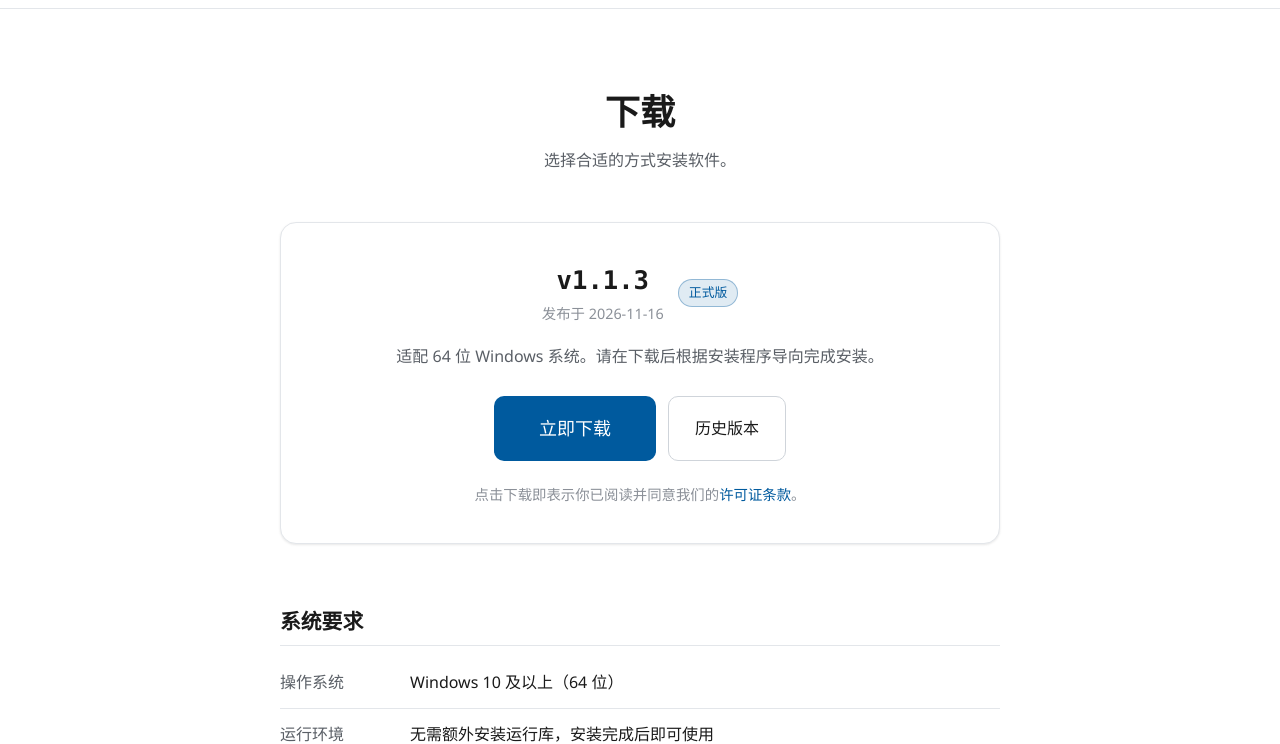
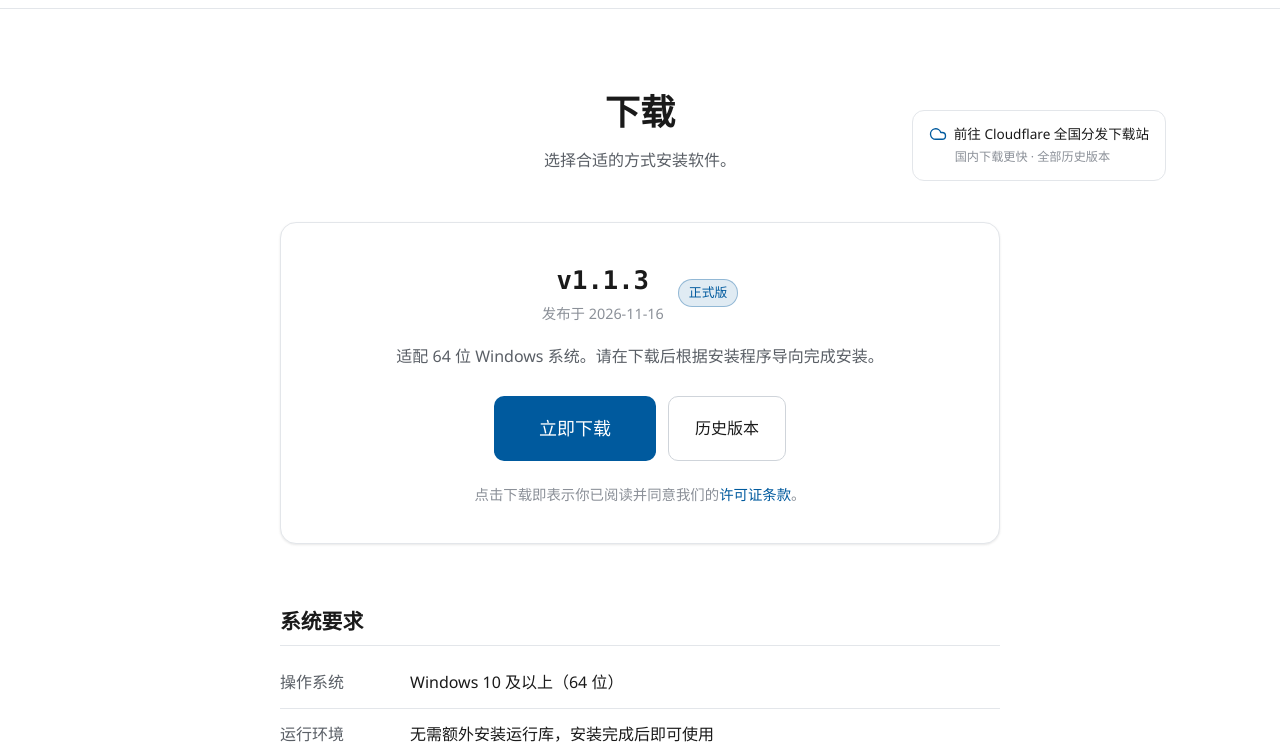
Before and after one commit to z-92jf/SFW-Web, an Astro site: page /download in a window 1280 px wide. Shown: the part 56-800 px from the top of the page. Built offline with nearby package versions, Linux system fonts and the light colour scheme; Astro itself is replaced by a stand-in of ours.

Commit message:
增加国际站入口dl

```diff
--- a/src/pages/download.astro
+++ b/src/pages/download.astro
@@ -11,14 +11,56 @@
 // ============================================================
 
 import BaseLayout from '../layouts/BaseLayout.astro';
-import { site, links } from '../data/site';
+import { site, links, downloadMirror } from '../data/site';
 ---
 
 <BaseLayout title="下载" description={`下载 SERVICES FOR Windows v${site.version}，适用于 Windows 10 及以上系统。`}>
 	<section class="section">
 		<div class="container">
-			<h1 class="section-title">下载</h1>
-			<p class="section-subtitle">选择合适的方式安装软件。</p>
+			<!--
+				标题区做成三栏（左空 / 中标题 / 右入口）：
+				中间那列宽度由内容决定、两侧各占一半剩余空间，
+				所以标题仍然严格居中，入口贴在最右边 —— 和导航栏用的是同一套办法。
+				如果用 flex，两侧内容宽度不等会把标题挤偏。
+			-->
+			<div class="download-hero">
+				<div class="hero-pad"></div>
+
+				<div class="hero-text">
+					<h1 class="section-title">下载</h1>
+					<p class="section-subtitle">选择合适的方式安装软件。</p>
+				</div>
+
+				{/* 下载站没部署时（downloadMirror 为空）这块整体不渲染，标题照样居中 */}
+				{
+					downloadMirror.trim() !== '' && (
+						<a
+							class="mirror-entry"
+							href={downloadMirror}
+							target="_blank"
+							rel="noopener"
+						>
+							<span class="mirror-entry-head">
+								<svg
+									width="18"
+									height="18"
+									viewBox="0 0 24 24"
+									fill="none"
+									stroke="currentColor"
+									stroke-width="1.8"
+									stroke-linecap="round"
+									stroke-linejoin="round"
+									aria-hidden="true"
+								>
+									<path d="M17.5 19H9a7 7 0 1 1 6.71-9h1.79a4.5 4.5 0 1 1 0 9Z" />
+								</svg>
+								<span>前往 Cloudflare 全国分发下载站</span>
+							</span>
+							<span class="mirror-entry-note">国内下载更快 · 全部历史版本</span>
+						</a>
+					)
+				}
+			</div>
 
 			<!-- ============================================================
 			     当前版本卡片
@@ -123,6 +165,105 @@ import { site, links } from '../data/site';
 </BaseLayout>
 
 <style>
+	/* ---- 顶部标题区（三栏：左空 / 标题 / 右侧入口） ---- */
+	.download-hero {
+		display: grid;
+		grid-template-columns: 1fr auto 1fr;
+		/* 顶部对齐：入口和「下载」这两个字处在同一水平线，而不是跟着副标题往下沉 */
+		align-items: start;
+		gap: 24px;
+		/* 副标题自己带 48px 下边距，这里不用再补 */
+	}
+
+	/* 左侧占位，只为了让中间那列真正居中；没内容，不参与布局以外的事 */
+	.hero-pad {
+		display: block;
+	}
+
+	/* 右侧入口：指向 Cloudflare 下载站。
+	   样式做得比下载卡片轻，避免和中间的「立即下载」抢注意力。 */
+	.mirror-entry {
+		justify-self: end;
+		/* h1 有浏览器默认的上边距（约 21px），这里补上让卡片顶部和「下载」平齐 */
+		margin-top: 21px;
+		display: flex;
+		flex-direction: column;
+		gap: 3px;
+		/* 310px 是让「前往 Cloudflare 全国分发下载站」一行放下的宽度。
+		   给 250 的话会在「下载」中间断开，最后一行只剩一个「站」 */
+		max-width: 310px;
+		padding: 13px 16px;
+		background: var(--card);
+		border: 1px solid var(--border);
+		border-radius: 12px;
+		color: var(--text);
+		text-decoration: none;
+		transition: border-color 0.16s, box-shadow 0.16s, transform 0.16s;
+	}
+
+	.mirror-entry:hover {
+		border-color: var(--brand);
+		box-shadow: var(--shadow);
+		transform: translateY(-1px);
+	}
+
+	.mirror-entry:focus-visible {
+		outline: 2px solid var(--brand);
+		outline-offset: 2px;
+	}
+
+	.mirror-entry-head {
+		display: flex;
+		align-items: center;
+		gap: 7px;
+		font-size: 0.85rem;
+		font-weight: 500;
+		line-height: 1.45;
+	}
+
+	.mirror-entry-head svg {
+		flex-shrink: 0;
+		color: var(--brand);
+	}
+
+	.mirror-entry-note {
+		/* 缩进到文字左边缘：图标 18px + 间距 8px */
+		padding-left: 26px;
+		font-size: 0.76rem;
+		color: var(--text-faint);
+	}
+
+	/* 窄屏：三栏收成一列，入口挪到标题下方居中 */
+	@media (max-width: 900px) {
+		.download-hero {
+			grid-template-columns: 1fr;
+		}
+
+		.hero-pad {
+			display: none;
+		}
+
+		.hero-text .section-subtitle {
+			margin-bottom: 26px;
+		}
+
+		.mirror-entry {
+			justify-self: center;
+			width: 100%;
+			max-width: 320px;
+			margin: 0 auto 36px;
+			text-align: center;
+		}
+
+		.mirror-entry-head {
+			justify-content: center;
+		}
+
+		.mirror-entry-note {
+			padding-left: 0;
+		}
+	}
+
 	.download-card {
 		max-width: 720px;
 		margin: 0 auto 64px;
```
